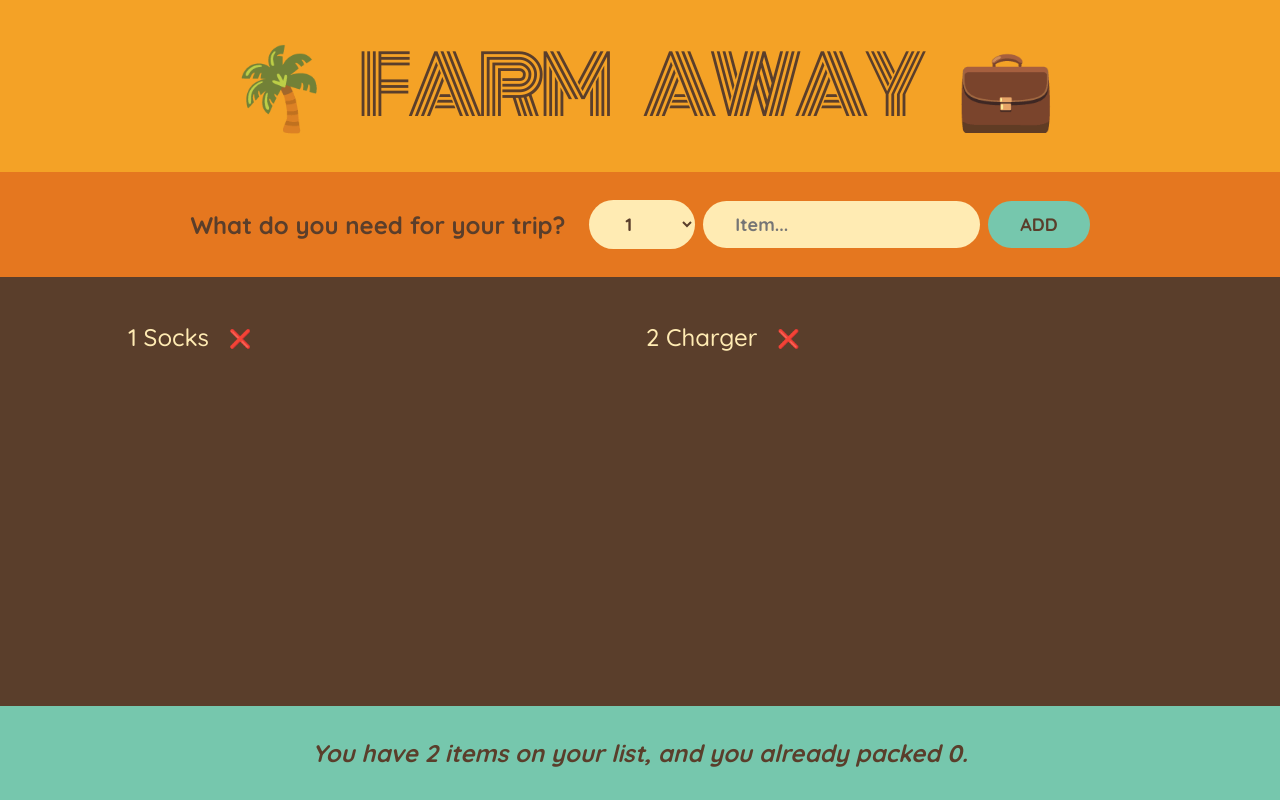
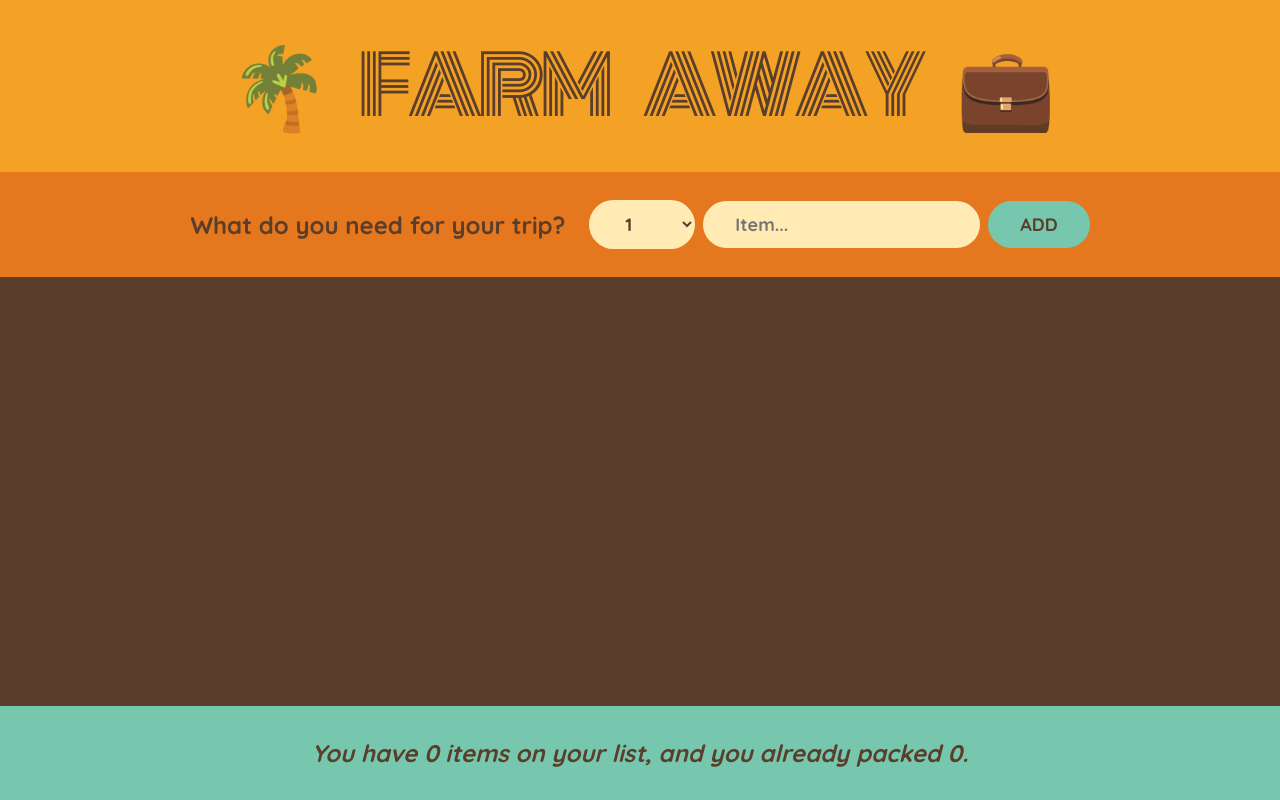
Before and after one commit to Mohamed-amine-Mr/travel-packing-list, a React (Vite) app: page / in a window 1280 px wide. Built offline with nearby package versions, Linux system fonts and the light colour scheme.

Commit message:
feat: add state to manage items dynamically

```diff
--- a/src/App.jsx
+++ b/src/App.jsx
@@ -1,7 +1,10 @@
 import React from "react";
 import "./index.css";
+import { useState } from "react";
 
 function App() {
+  const [items, setItems] = useState([]); // State to manage the list of items
+
   return (
     <div className="app">
       <h1>🌴 Farm Away 💼</h1>
@@ -19,18 +22,20 @@ function App() {
       </form>
       <div className="list">
         <ul>
-          <li>
-            <span>1 Socks</span>
-            <button>❌</button>
-          </li>
-          <li>
-            <span>2 Charger</span>
-            <button>❌</button>
-          </li>
+          {items.map((item) => (
+            <li key={item.id}>
+              <span>
+                {item.quantity} {item.description}
+              </span>
+              <button>❌</button>
+            </li>
+          ))}
         </ul>
       </div>
       <footer className="stats">
-        <em>You have 2 items on your list, and you already packed 0.</em>
+        <em>
+          You have {items.length} items on your list, and you already packed 0.
+        </em>
       </footer>
     </div>
   );
```
